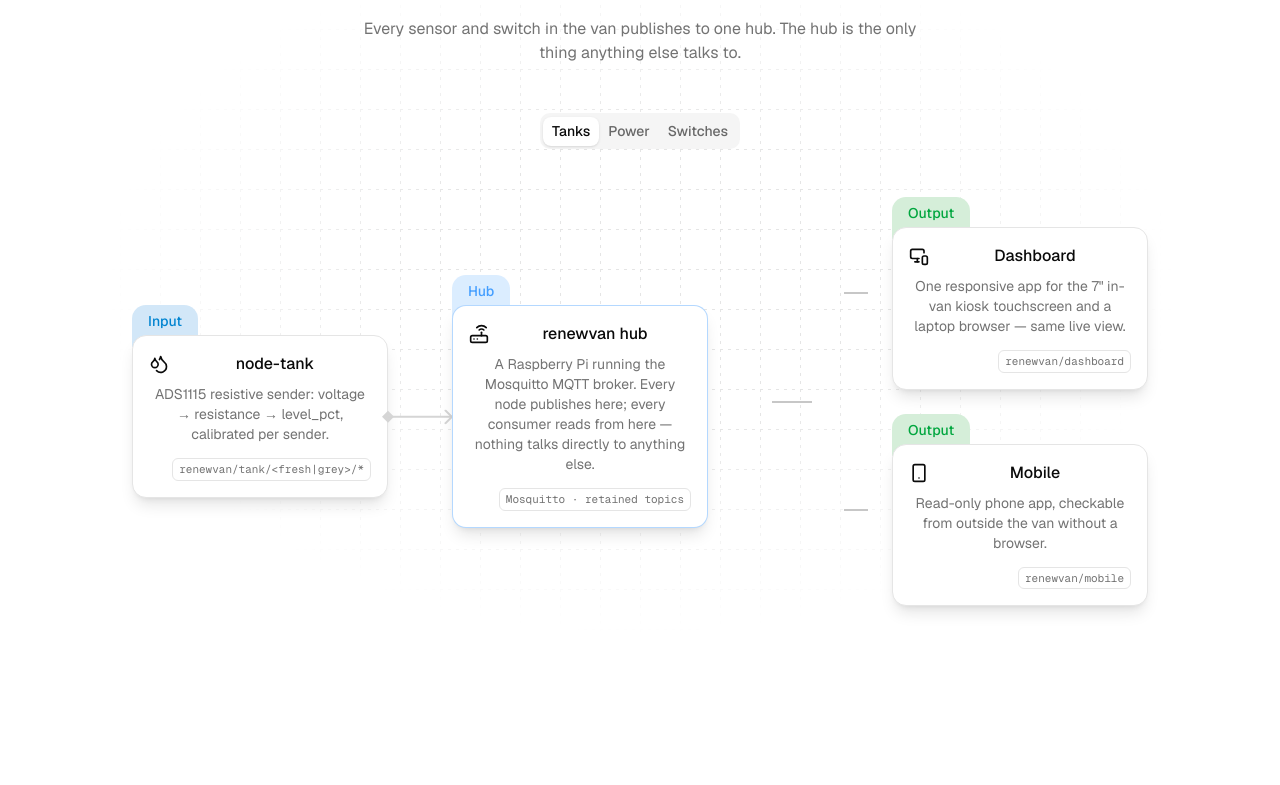
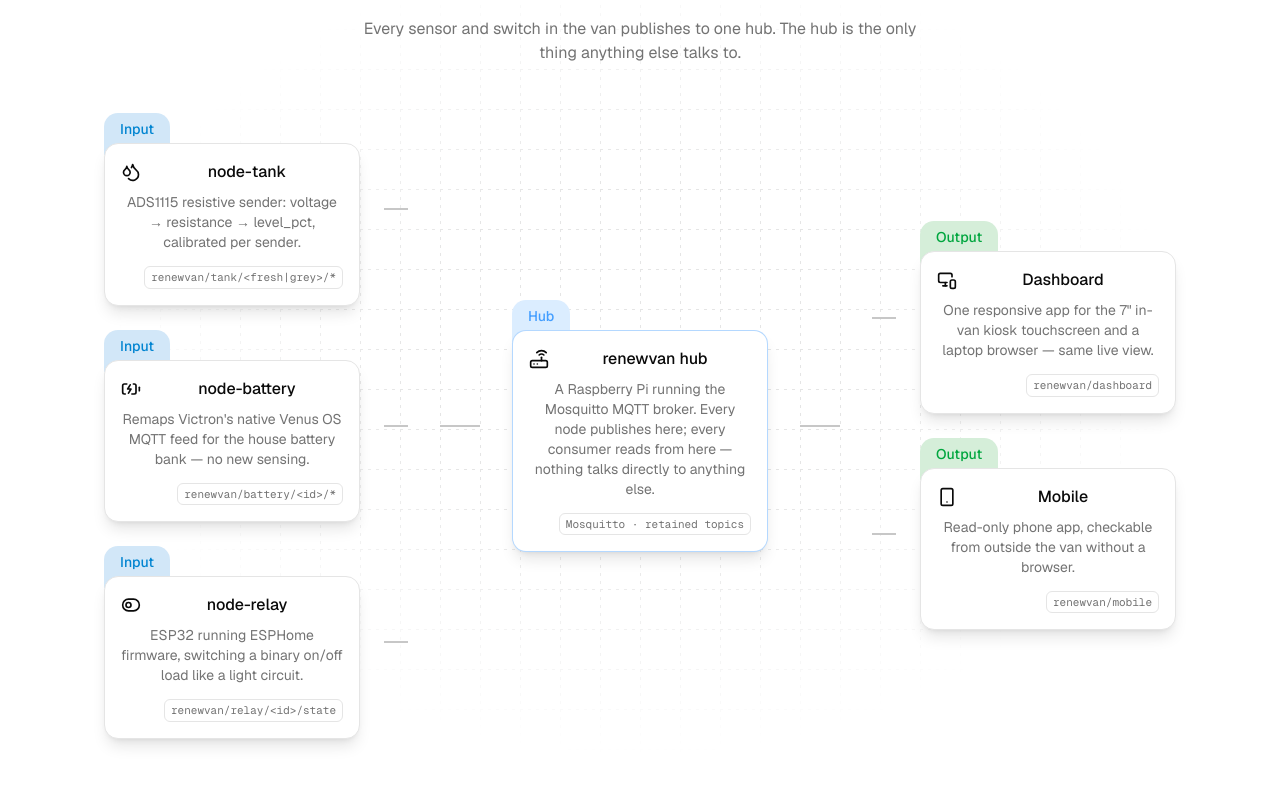
Before and after one commit to renewvan/renewvan.com, a Next.js app: page / in a window 1280 px wide. Shown: the part 1492-2277 px from the top of the page. Before the commit the page ends 2194 px from the top, so only its background shows below. Built offline with nearby package versions, Linux system fonts and the light colour scheme.

Commit message:
Drop tabs: single static hub diagram, all 3 nodes + hub + both outputs shown at once

```diff
--- a/components/blocks/arrow-bottom.tsx
+++ /dev/null
@@ -1,60 +0,0 @@
-"use client";
-
-import { motion } from "motion/react";
-import { cn } from "@/lib/utils";
-
-const ArrowBottom = ({
-  delay = 0,
-  className,
-}: {
-  delay?: number;
-  className?: string;
-}) => {
-  return (
-    <motion.svg
-      width="15"
-      height="69"
-      viewBox="0 0 15 69"
-      fill="none"
-      xmlns="http://www.w3.org/2000/svg"
-      className={cn(
-        "absolute top-full left-1/2 -translate-x-1/2 -translate-y-1.5 md:hidden",
-        className,
-      )}
-    >
-      <motion.path
-        initial={{ opacity: 0 }}
-        animate={{ opacity: 1 }}
-        transition={{ duration: 0.4, ease: "easeInOut", delay }}
-        d="M13.3584 6L7.3584 12L1.3584 6L7.3584 0L13.3584 6Z"
-        fill="color-mix(in oklab,var(--foreground)15%,var(--background))"
-        className="dark:fill-[color-mix(in_oklab,var(--foreground)25%,var(--background))]"
-      />
-      <motion.path
-        initial={{ pathLength: 0 }}
-        animate={{ pathLength: 1 }}
-        transition={{ duration: 0.4, ease: "easeInOut", delay: delay + 0.24 }}
-        d="M7.3584 6V68"
-        stroke="color-mix(in oklab,var(--foreground)15%,var(--background))"
-        strokeWidth="2"
-        className="dark:stroke-[color-mix(in_oklab,var(--foreground)25%,var(--background))]"
-      />
-      <motion.path
-        initial={{ pathLength: 0, opacity: 0 }}
-        animate={{ pathLength: 1, opacity: 1 }}
-        transition={{
-          pathLength: { duration: 0.3, ease: "easeInOut", delay: delay + 0.64 },
-          opacity: { duration: 0.1, delay: delay + 0.64 },
-        }}
-        d="M13.7158 61.4941L7.35765 67.8768L1 61.4944"
-        stroke="color-mix(in oklab,var(--foreground)15%,var(--background))"
-        strokeWidth="2"
-        strokeLinecap="round"
-        strokeLinejoin="round"
-        className="dark:stroke-[color-mix(in_oklab,var(--foreground)25%,var(--background))]"
-      />
-    </motion.svg>
-  );
-};
-
-export default ArrowBottom;
--- a/components/blocks/arrow-right.tsx
+++ /dev/null
@@ -1,60 +0,0 @@
-"use client";
-
-import { motion } from "motion/react";
-import { cn } from "@/lib/utils";
-
-const ArrowRight = ({
-  delay = 0,
-  className,
-}: {
-  delay?: number;
-  className?: string;
-}) => {
-  return (
-    <motion.svg
-      width="71"
-      height="15"
-      viewBox="0 0 71 15"
-      fill="none"
-      xmlns="http://www.w3.org/2000/svg"
-      className={cn(
-        "absolute top-1/2 left-full -translate-x-1.5 translate-y-[calc(-50%+0.9375rem)] max-md:hidden",
-        className,
-      )}
-    >
-      <motion.path
-        initial={{ opacity: 0 }}
-        animate={{ opacity: 1 }}
-        transition={{ duration: 0.4, ease: "easeInOut", delay }}
-        d="M6 1.35791L12 7.35791L6 13.3579L0 7.35791L6 1.35791Z"
-        fill="color-mix(in oklab,var(--foreground)15%,var(--background))"
-        className="dark:fill-[color-mix(in_oklab,var(--foreground)25%,var(--background))]"
-      />
-      <motion.path
-        initial={{ pathLength: 0 }}
-        animate={{ pathLength: 1 }}
-        transition={{ duration: 0.4, ease: "easeInOut", delay: delay + 0.24 }}
-        d="M6 7.35791H70"
-        stroke="color-mix(in oklab,var(--foreground)15%,var(--background))"
-        strokeWidth="2"
-        className="dark:stroke-[color-mix(in_oklab,var(--foreground)25%,var(--background))]"
-      />
-      <motion.path
-        initial={{ pathLength: 0, opacity: 0 }}
-        animate={{ pathLength: 1, opacity: 1 }}
-        transition={{
-          pathLength: { duration: 0.3, ease: "easeInOut", delay: delay + 0.64 },
-          opacity: { duration: 0.1, delay: delay + 0.64 },
-        }}
-        d="M63.4941 1L69.8768 7.35817L63.4944 13.7158"
-        stroke="color-mix(in oklab,var(--foreground)15%,var(--background))"
-        strokeWidth="2"
-        strokeLinecap="round"
-        strokeLinejoin="round"
-        className="dark:stroke-[color-mix(in_oklab,var(--foreground)25%,var(--background))]"
-      />
-    </motion.svg>
-  );
-};
-
-export default ArrowRight;
--- a/components/how-it-works.tsx
+++ b/components/how-it-works.tsx
@@ -10,14 +10,8 @@ import {
   ToggleLeft,
 } from "lucide-react";
 import { motion } from "motion/react";
-import { useState } from "react";
 import { BackgroundPattern } from "@/components/background-pattern";
-import ArrowBottom from "@/components/blocks/arrow-bottom";
-import ArrowRight from "@/components/blocks/arrow-right";
 import WorkflowItem from "@/components/blocks/workflow-item";
-import { Tabs, TabsContent, TabsList, TabsTrigger } from "@/components/ui/tabs";
-
-type TabValue = "tanks" | "power" | "switches";
 
 type Node = {
   icon: LucideIcon;
@@ -26,29 +20,29 @@ type Node = {
   meta: string;
 };
 
-const NODES: Record<TabValue, Node> = {
-  tanks: {
+const INPUTS: Node[] = [
+  {
     icon: Droplets,
     title: "node-tank",
     description:
       "ADS1115 resistive sender: voltage → resistance → level_pct, calibrated per sender.",
     meta: "renewvan/tank/<fresh|grey>/*",
   },
-  power: {
+  {
     icon: BatteryCharging,
     title: "node-battery",
     description:
       "Remaps Victron's native Venus OS MQTT feed for the house battery bank — no new sensing.",
     meta: "renewvan/battery/<id>/*",
   },
-  switches: {
+  {
     icon: ToggleLeft,
     title: "node-relay",
     description:
       "ESP32 running ESPHome firmware, switching a binary on/off load like a light circuit.",
     meta: "renewvan/relay/<id>/state",
   },
-};
+];
 
 const HUB: Node = {
   icon: Router,
@@ -75,78 +69,90 @@ const OUTPUTS: Node[] = [
   },
 ];
 
-const TABS: { value: TabValue; label: string }[] = [
-  { value: "tanks", label: "Tanks" },
-  { value: "power", label: "Power" },
-  { value: "switches", label: "Switches" },
-];
+const CONNECTOR =
+  "bg-[color-mix(in_oklab,var(--foreground)20%,var(--background))]";
 
-function Pipeline({ node }: { node: Node }) {
+function Bracket({
+  items,
+  side,
+  delayStart,
+}: {
+  items: Node[];
+  side: "left" | "right";
+  delayStart: number;
+}) {
+  const stubDelay = delayStart + 0.1;
+
   return (
-    <div className="flex flex-col items-center gap-8 md:flex-row md:items-center md:justify-center md:gap-16">
-      <WorkflowItem
-        type="input"
-        icon={<node.icon />}
-        title={node.title}
-        description={node.description}
-        meta={node.meta}
-        delay={0}
-        className="relative"
-      >
-        <ArrowRight delay={0.5} />
-        <ArrowBottom delay={0.5} />
-      </WorkflowItem>
-
-      <WorkflowItem
-        type="hub"
-        icon={<HUB.icon />}
-        title={HUB.title}
-        description={HUB.description}
-        meta={HUB.meta}
-        delay={0.9}
-        className="relative"
-      />
-
-      <div className="flex flex-col items-center gap-8 md:flex-row md:items-center">
-        <motion.div
-          initial={{ scaleX: 0 }}
-          animate={{ scaleX: 1 }}
-          transition={{ duration: 0.4, ease: "easeInOut", delay: 1.5 }}
-          style={{ transformOrigin: "left" }}
-          className="h-8 w-0.5 origin-top bg-[color-mix(in_oklab,var(--foreground)20%,var(--background))] md:h-0.5 md:w-10"
-        />
+    <div className="flex flex-col items-center gap-8 md:flex-row md:items-center">
+      {side === "left" && (
         <div className="flex flex-col gap-8 md:gap-6">
-          {OUTPUTS.map((output, i) => (
-            <div
-              key={output.title}
-              className="relative flex items-center gap-6"
-            >
+          {items.map((item, i) => (
+            <div key={item.title} className="relative flex items-center gap-6">
+              <WorkflowItem
+                type="input"
+                icon={<item.icon />}
+                title={item.title}
+                description={item.description}
+                meta={item.meta}
+                delay={i * 0.15}
+              />
               <motion.span
                 initial={{ scaleX: 0 }}
                 animate={{ scaleX: 1 }}
-                transition={{ duration: 0.3, ease: "easeInOut", delay: 1.7 }}
+                transition={{
+                  duration: 0.3,
+                  ease: "easeInOut",
+                  delay: stubDelay,
+                }}
                 style={{ transformOrigin: "left" }}
-                className="hidden h-0.5 w-6 bg-[color-mix(in_oklab,var(--foreground)20%,var(--background))] md:block"
-              />
-              <WorkflowItem
-                type="output"
-                icon={<output.icon />}
-                title={output.title}
-                description={output.description}
-                meta={output.meta}
-                delay={1.9 + i * 0.15}
+                className={`hidden h-0.5 w-6 md:block ${CONNECTOR}`}
               />
             </div>
           ))}
         </div>
-      </div>
+      )}
+
+      <motion.div
+        initial={{ scaleX: 0 }}
+        animate={{ scaleX: 1 }}
+        transition={{ duration: 0.4, ease: "easeInOut", delay: delayStart }}
+        style={{ transformOrigin: side === "left" ? "right" : "left" }}
+        className={`h-8 w-0.5 md:h-0.5 md:w-10 ${CONNECTOR}`}
+      />
+
+      {side === "right" && (
+        <div className="flex flex-col gap-8 md:gap-6">
+          {items.map((item, i) => (
+            <div key={item.title} className="relative flex items-center gap-6">
+              <motion.span
+                initial={{ scaleX: 0 }}
+                animate={{ scaleX: 1 }}
+                transition={{
+                  duration: 0.3,
+                  ease: "easeInOut",
+                  delay: stubDelay,
+                }}
+                style={{ transformOrigin: "left" }}
+                className={`hidden h-0.5 w-6 md:block ${CONNECTOR}`}
+              />
+              <WorkflowItem
+                type="output"
+                icon={<item.icon />}
+                title={item.title}
+                description={item.description}
+                meta={item.meta}
+                delay={delayStart + 0.3 + i * 0.15}
+              />
+            </div>
+          ))}
+        </div>
+      )}
     </div>
   );
 }
 
 export function HowItWorks() {
-  const [active, setActive] = useState<TabValue>("tanks");
-
   return (
     <section id="features" className="relative py-24">
       <BackgroundPattern />
@@ -158,22 +164,21 @@ export function HowItWorks() {
           Every sensor and switch in the van publishes to one hub. The hub is
           the only thing anything else talks to.
         </p>
-        <Tabs
-          value={active}
-          onValueChange={(value) => setActive(value as TabValue)}
-          className="mt-12"
-        >
-          <TabsList className="mx-auto">
-            {TABS.map((tab) => (
-              <TabsTrigger key={tab.value} value={tab.value}>
-                {tab.label}
-              </TabsTrigger>
-            ))}
-          </TabsList>
-          <TabsContent value={active} className="pt-10">
-            <Pipeline key={active} node={NODES[active]} />
-          </TabsContent>
-        </Tabs>
+
+        <div className="mt-12 flex flex-col items-center gap-8 md:flex-row md:items-center md:justify-center">
+          <Bracket items={INPUTS} side="left" delayStart={0.5} />
+
+          <WorkflowItem
+            type="hub"
+            icon={<HUB.icon />}
+            title={HUB.title}
+            description={HUB.description}
+            meta={HUB.meta}
+            delay={0.9}
+          />
+
+          <Bracket items={OUTPUTS} side="right" delayStart={1.7} />
+        </div>
       </div>
     </section>
   );
```
